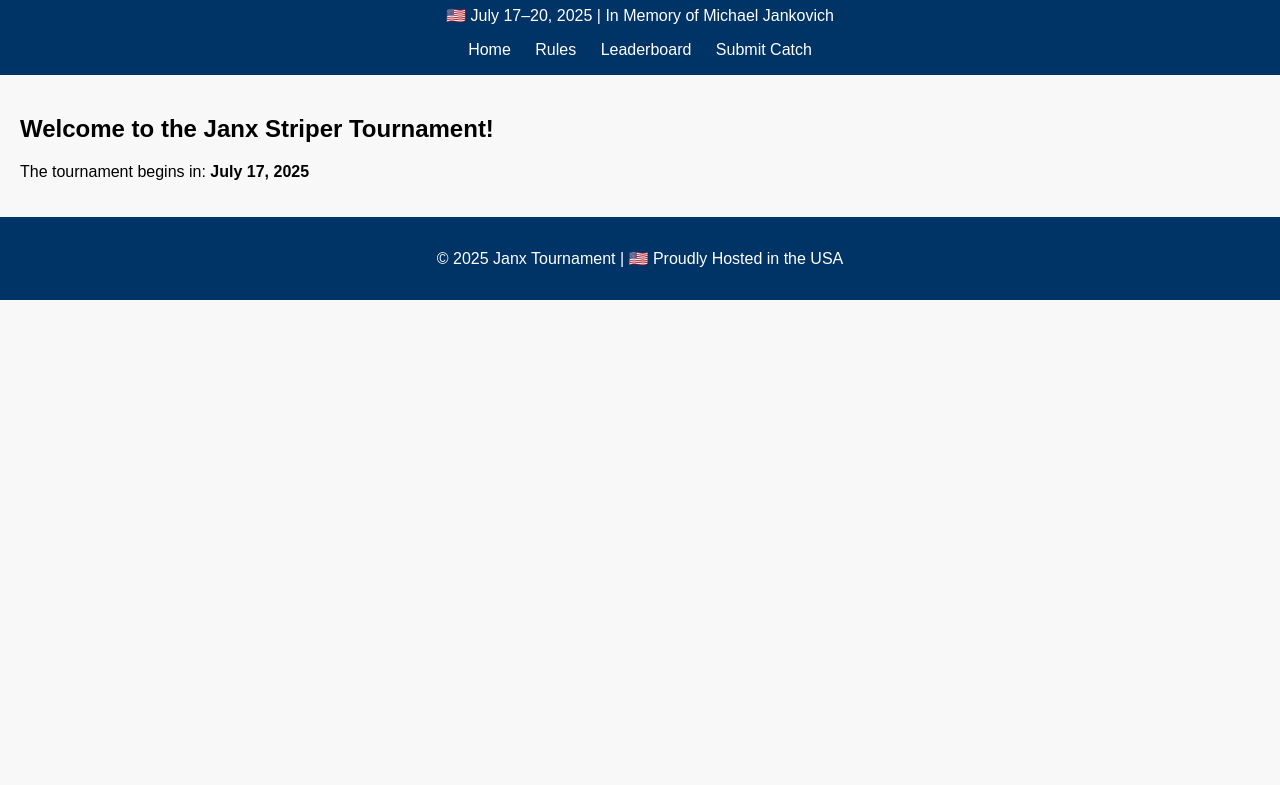
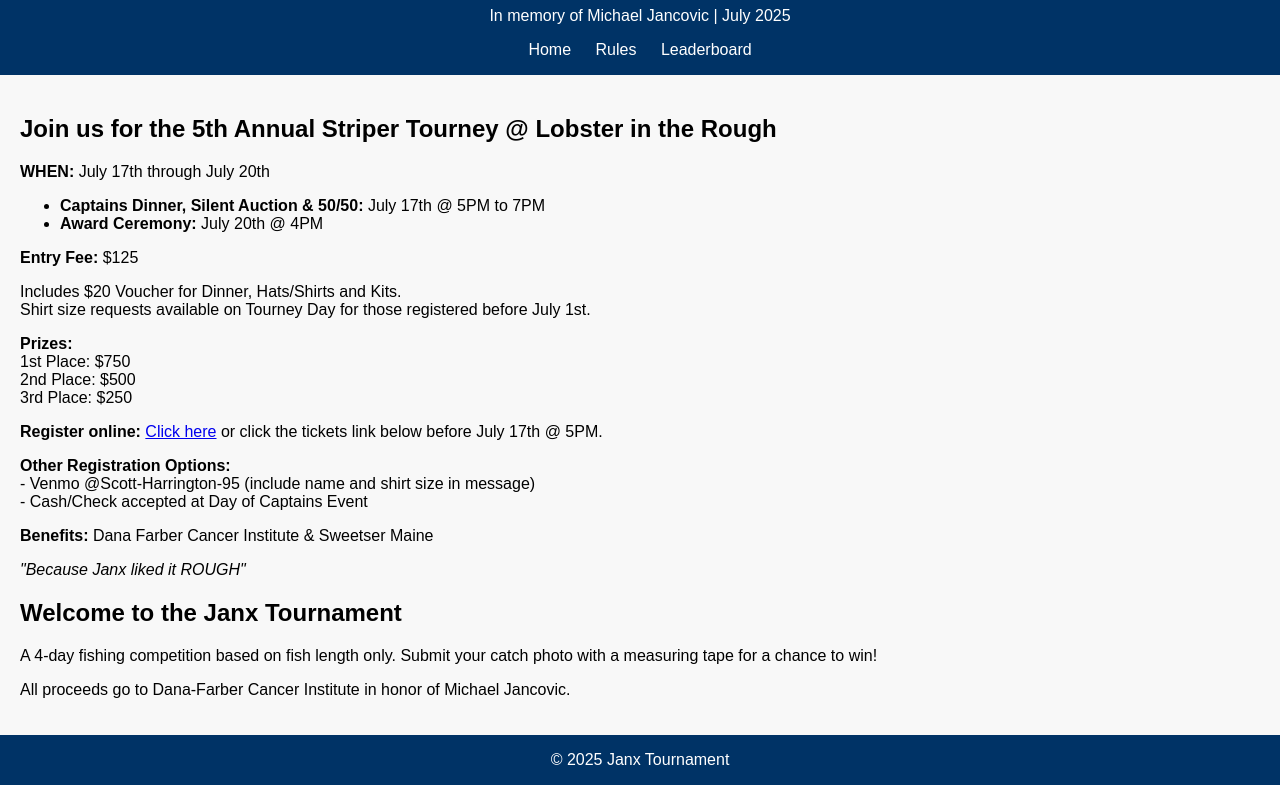
Before and after one commit to BlueIrish207/janxstripertournament, a plain HTML site: page index.html in a window 1280 px wide. Shown: the part 90-875 px from the top of the page. Before the commit the page ends 800 px from the top, so only its background shows below. Drawn offline with Linux system fonts and the light colour scheme.

Commit message:
Add files via upload

```diff
--- a/index.html
+++ b/index.html
@@ -1,31 +1,57 @@
-
 <!DOCTYPE html>
 <html lang="en">
 <head>
-  <meta charset="UTF-8" />
-  <meta name="viewport" content="width=device-width, initial-scale=1.0" />
-  <title>Janx Striper Tournament</title>
-  <link rel="stylesheet" href="style.css" />
+  <meta charset="UTF-8">
+  <title>Janx Tournament</title>
+  <link rel="stylesheet" href="style.css">
 </head>
 <body>
   <header>
-    <h1>Janx Striper Tournament</h1>
-    <p>🇺🇸 July 17–20, 2025 | In Memory of Michael Jankovich</p>
+    <h1>🎣 Janx Tournament</h1>
+    <p>In memory of Michael Jancovic | July 2025</p>
     <nav>
       <a href="index.html">Home</a>
       <a href="rules.html">Rules</a>
       <a href="leaderboard.html">Leaderboard</a>
-      <a href="https://docs.google.com/forms/d/e/1FAIpQLSdyZHQhX0NBVS98JZ8j6aQrHIeLSKputia5Iqf2FleLurSjww/viewform" target="_blank">Submit Catch</a>
     </nav>
   </header>
+
   <main>
+
+<section class="announcement">
+  <h2>Join us for the 5th Annual Striper Tourney @ Lobster in the Rough</h2>
+  <p><strong>WHEN:</strong> July 17th through July 20th</p>
+  <ul>
+    <li><strong>Captains Dinner, Silent Auction & 50/50:</strong> July 17th @ 5PM to 7PM</li>
+    <li><strong>Award Ceremony:</strong> July 20th @ 4PM</li>
+  </ul>
+  <p><strong>Entry Fee:</strong> $125</p>
+  <p>Includes $20 Voucher for Dinner, Hats/Shirts and Kits.<br>
+     Shirt size requests available on Tourney Day for those registered before July 1st.</p>
+  <p><strong>Prizes:</strong><br>
+     1st Place: $750<br>
+     2nd Place: $500<br>
+     3rd Place: $250</p>
+  <p><strong>Register online:</strong> <a href="https://my.cheddarup.com/c/janx-striper-tournament-copy" target="_blank">Click here</a> or click the tickets link below before July 17th @ 5PM.</p>
+  <p><strong>Other Registration Options:</strong><br>
+     - Venmo @Scott-Harrington-95 (include name and shirt size in message)<br>
+     - Cash/Check accepted at Day of Captains Event</p>
+  <p><strong>Benefits:</strong> Dana Farber Cancer Institute & Sweetser Maine</p>
+  <p><em>"Because Janx liked it ROUGH"</em></p>
+</section>
+
     <section>
-      <h2>Welcome to the Janx Striper Tournament!</h2>
-      <p>The tournament begins in: <strong>July 17, 2025</strong></p>
+      <h2>Welcome to the Janx Tournament</h2>
+      <p>
+        A 4-day fishing competition based on fish length only.
+        Submit your catch photo with a measuring tape for a chance to win!
+      </p>
+      <p>All proceeds go to Dana-Farber Cancer Institute in honor of Michael Jancovic.</p>
     </section>
   </main>
+
   <footer>
-    <p>© 2025 Janx Tournament | 🇺🇸 Proudly Hosted in the USA</p>
+    © 2025 Janx Tournament
   </footer>
 </body>
 </html>
```
